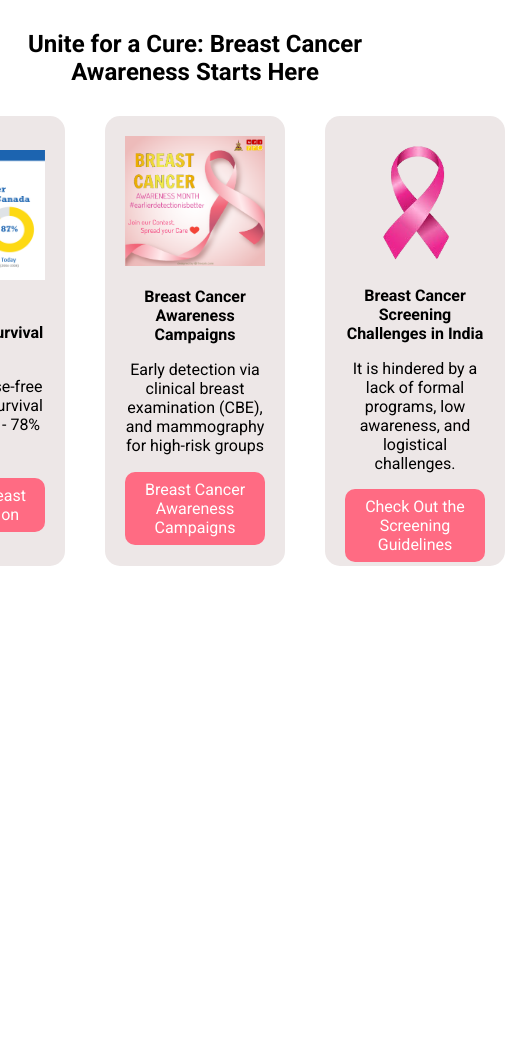
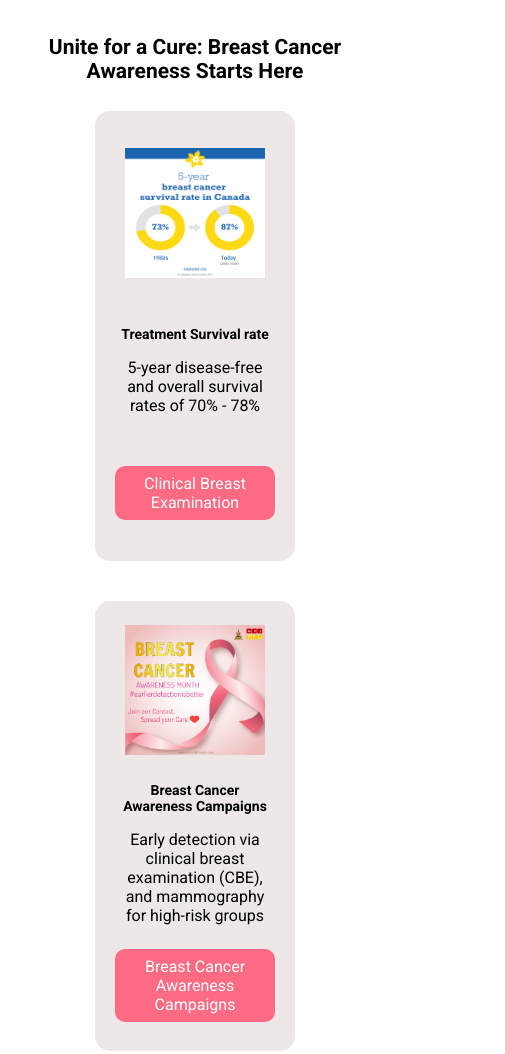
Before and after one commit to JaiIrkal/Semicolons2024-Task, a plain HTML site: page index.html in a window 390 px wide. Shown: the top 1054 px of the page, 505 px wide, since content can reach past the window. Before the commit the page ends 844 px from the top, so only its background shows below. Drawn offline with Linux system fonts and the light colour scheme.

Commit message:
overfow hidden

```diff
--- a/index.css
+++ b/index.css
@@ -1,4 +1,8 @@
 @import url('https://fonts.googleapis.com/css2?family=Roboto:ital,wght@0,100;0,300;0,400;0,500;0,700;0,900;1,100;1,300;1,400;1,500;1,700;1,900&display=swap');
+
+body{
+    overflow-x: hidden;
+}
 
 h2{
     font-family: "Roboto", sans-serif;
@@ -68,20 +72,38 @@ h2{
 }
 
 @media screen and (max-width: 600px) {
+
+
+    *{
+        overflow-x: hidden;
+    }
+    body{
+        overflow-x: hidden;
+    }
     .btn-div a {
       padding: 8px 16px; /* Decrease padding for smaller screens */
+      overflow-y: hidden;
+    }
+
+    .card-div .fact{
+        overflow-y: hidden;
     }
 
     .card-div{
         height: 450px;
+        width: 200px;
+        overflow-y: hidden;
     }
 
     .title{
         text-align: center;
+        font-size: 14px;
     }
 
     .card-container{
-        margin-right: 30px;
-        margin-left: 30px;
+        flex-direction: column;
+        align-content: center;
+        align-items: center;
     }
+
   }
```
